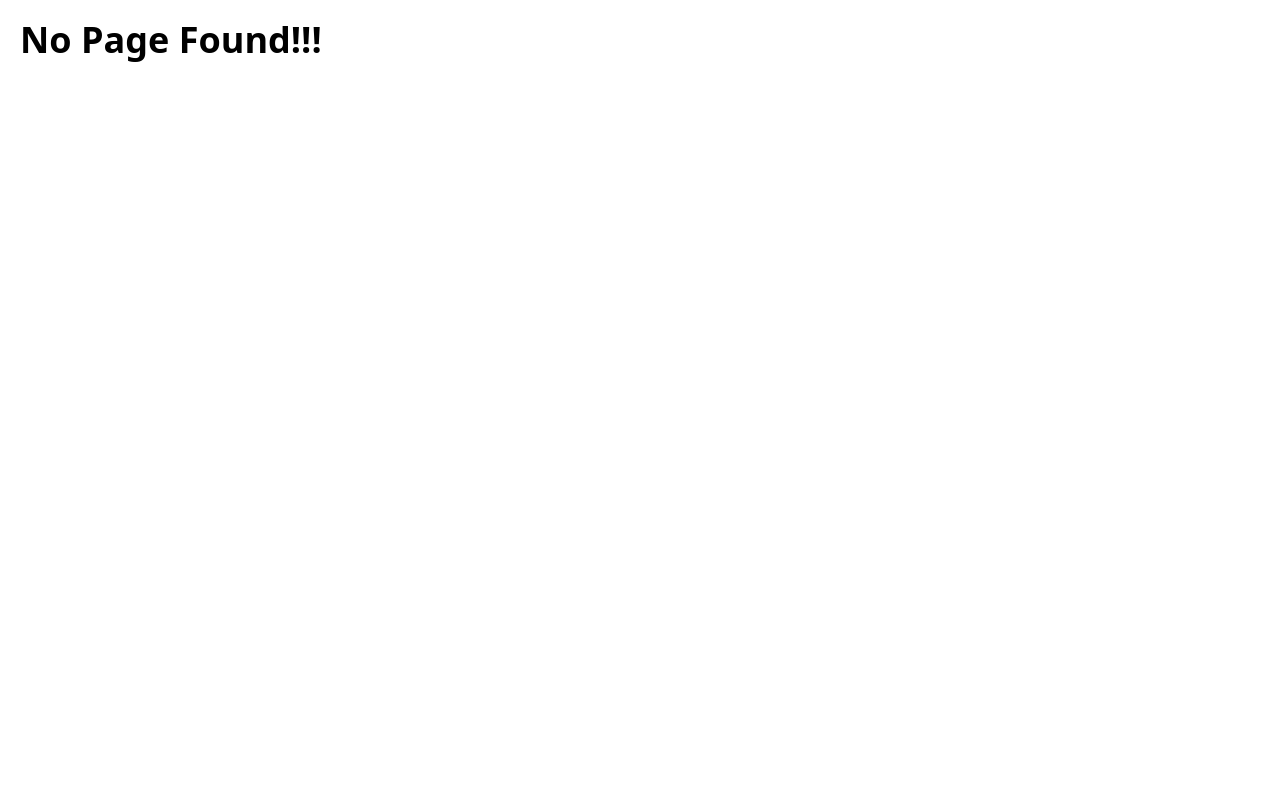
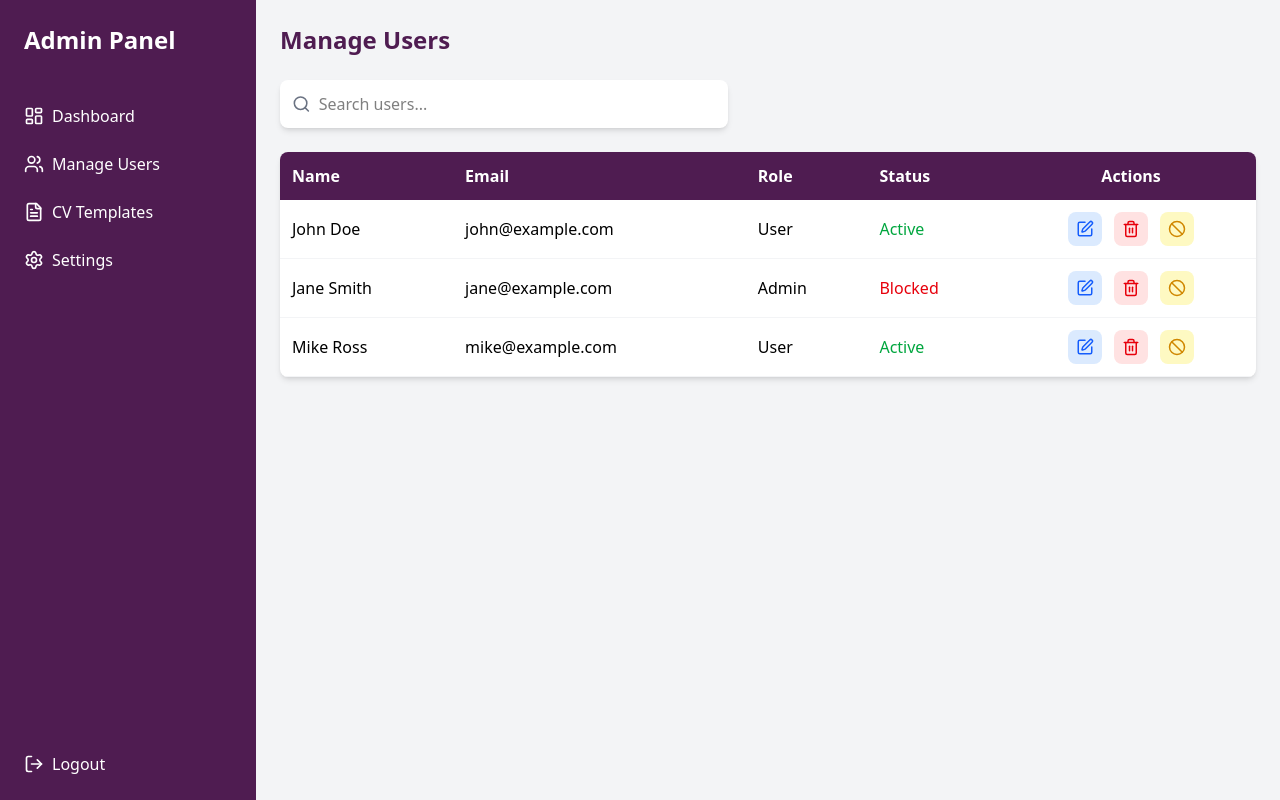
Before and after one commit to Ahshan-Haquc/CV_Maker, a React (Vite) app in the folder CV/: page /adminDashboard in a window 1280 px wide. Built offline with nearby package versions, Linux system fonts and the light colour scheme; no server answers.

Commit message:
admin UI complete

```diff
--- a/CV/src/App.jsx
+++ b/CV/src/App.jsx
@@ -26,6 +26,7 @@ import ViewFormalCV2 from "./components/ViewFormalCV2";
 import './assets/customStyle.css'
 import AppLayout from "./components/layout/AppLayout";
 import SignupAdmin from "./pages/signupAdmin";
+import AdminManageUsers from "./pages/AdminManageUsers";
 
 function App() {
   return (
@@ -54,8 +55,10 @@ function App() {
                     <Route path="activities" element={<Activities />} />
                     <Route path="reference" element={<Reference />} />
                     <Route path="addSection" element={<AddSection />} />
+                    {/* for admin dashboard */}
                   </Route>
                 </Route>
+                <Route path="/adminDashboard" element={<AdminManageUsers />} />
                 <Route path="/viewFormalCV" element={<ViewFormalCV />} />
                 <Route path="/viewFormalCV2" element={<ViewFormalCV2 />} />
                 <Route path="/viewCV" element={<ViewCV />} />
--- a/CV/src/components/Login.jsx
+++ b/CV/src/components/Login.jsx
@@ -34,13 +34,23 @@ const Login = () => {
         }),
       });
       const data = await response.json();
-      console.log("user", data.user);
+      console.log("user is : ", data);
       if (response.ok) {
-        alert("Login succesfull.");
+        console.log("w1")
+
         setUser(data.user); // Set user in context
+        console.log(user);
+        console.log("wx")
 
         //navigating to dashboard
-        navigate("/");
+        if (data.user.role === "admin") {
+          console.log("w2")
+          navigate("/adminDashboard");
+          console.log("w33")
+        } else {
+          console.log("w3333")
+          navigate("/");
+        }
       } else {
         alert("Login unsuccesful. Please try later!");
       }
--- /dev/null
+++ b/CV/src/components/layout/AdminSideBar.jsx
@@ -0,0 +1,51 @@
+import React from 'react';
+import {
+    LayoutDashboard,
+    Users,
+    FileText,
+    Settings,
+    LogOut,
+} from "lucide-react";
+
+const AdminSideBar = () => {
+    return (
+        <aside className="w-64 bg-[#4F1C51] text-white flex flex-col">
+            <div className="p-6 text-2xl font-bold ">
+                Admin Panel
+            </div>
+            <nav className="flex-1 p-4 space-y-2">
+                <a
+                    href="#"
+                    className="flex items-center p-2 rounded-lg hover:bg-purple-700"
+                >
+                    <LayoutDashboard className="mr-2 h-5 w-5" /> Dashboard
+                </a>
+                <a
+                    href="#"
+                    className="flex items-center p-2 rounded-lg hover:bg-purple-700"
+                >
+                    <Users className="mr-2 h-5 w-5" /> Manage Users
+                </a>
+                <a
+                    href="#"
+                    className="flex items-center p-2 rounded-lg hover:bg-purple-700"
+                >
+                    <FileText className="mr-2 h-5 w-5" /> CV Templates
+                </a>
+                <a
+                    href="#"
+                    className="flex items-center p-2 rounded-lg hover:bg-purple-700"
+                >
+                    <Settings className="mr-2 h-5 w-5" /> Settings
+                </a>
+            </nav>
+            <div className="p-4">
+                <button className="flex items-center w-full p-2 rounded-lg hover:bg-purple-700">
+                    <LogOut className="mr-2 h-5 w-5" /> Logout
+                </button>
+            </div>
+        </aside>
+    );
+};
+
+export default AdminSideBar;
--- /dev/null
+++ b/CV/src/pages/AdminDashboard.jsx
@@ -0,0 +1,73 @@
+import React from "react";
+
+import AdminSideBar from "../components/layout/AdminSideBar";
+
+const AdminDashboard = () => {
+    return (
+        <div className="flex h-screen w-screen bg-gray-100">
+            <AdminSideBar />
+
+            {/* Main Content */}
+            <main className="flex-1 p-6 overflow-y-auto">
+                <h1 className="text-3xl font-bold text-gray-800 mb-6">
+                    Admin Dashboard
+                </h1>
+
+                {/* Stats */}
+                <div className="grid grid-cols-1 md:grid-cols-3 gap-6 mb-6">
+                    <div className="bg-white shadow rounded-xl p-6">
+                        <h2 className="text-gray-500">Total Users</h2>
+                        <p className="text-3xl font-bold">1,250</p>
+                    </div>
+                    <div className="bg-white shadow rounded-xl p-6">
+                        <h2 className="text-gray-500">CVs Generated</h2>
+                        <p className="text-3xl font-bold">3,450</p>
+                    </div>
+                    <div className="bg-white shadow rounded-xl p-6">
+                        <h2 className="text-gray-500">Templates</h2>
+                        <p className="text-3xl font-bold">12</p>
+                    </div>
+                </div>
+
+                {/* Recent Users Table - means who registered within last 30 days*/}
+                <div className="bg-white shadow rounded-xl p-6">
+                    <h2 className="text-xl font-bold mb-4">Recent Users</h2>
+                    <table className="w-full text-left border-collapse">
+                        <thead>
+                            <tr className="bg-gray-100">
+                                <th className="p-2">Name</th>
+                                <th className="p-2">Email</th>
+                                <th className="p-2">Status</th>
+                                <th className="p-2">Action</th>
+                            </tr>
+                        </thead>
+                        <tbody>
+                            <tr className="border-t">
+                                <td className="p-2">John Doe</td>
+                                <td className="p-2">john@example.com</td>
+                                <td className="p-2 text-green-600">Active</td>
+                                <td className="p-2">
+                                    <button className="text-blue-500 hover:underline">
+                                        Edit
+                                    </button>
+                                </td>
+                            </tr>
+                            <tr className="border-t">
+                                <td className="p-2">Jane Smith</td>
+                                <td className="p-2">jane@example.com</td>
+                                <td className="p-2 text-red-600">Inactive</td>
+                                <td className="p-2">
+                                    <button className="text-blue-500 hover:underline">
+                                        Edit
+                                    </button>
+                                </td>
+                            </tr>
+                        </tbody>
+                    </table>
+                </div>
+            </main>
+        </div>
+    );
+};
+
+export default AdminDashboard;
--- /dev/null
+++ b/CV/src/pages/AdminManageUsers.jsx
@@ -0,0 +1,94 @@
+import React, { useState } from "react";
+import { Search, Edit, Trash2, Ban } from "lucide-react";
+import AdminSideBar from "../components/layout/AdminSideBar";
+
+const ManageUsers = () => {
+    const [search, setSearch] = useState("");
+
+    // Example users data
+    const users = [
+        { id: 1, name: "John Doe", email: "john@example.com", role: "User", status: "Active" },
+        { id: 2, name: "Jane Smith", email: "jane@example.com", role: "Admin", status: "Blocked" },
+        { id: 3, name: "Mike Ross", email: "mike@example.com", role: "User", status: "Active" },
+    ];
+
+    // Filter users by search text
+    const filteredUsers = users.filter(
+        (u) =>
+            u.name.toLowerCase().includes(search.toLowerCase()) ||
+            u.email.toLowerCase().includes(search.toLowerCase())
+    );
+
+    return (
+        <div className="flex h-screen w-screen bg-gray-100">
+            <AdminSideBar />
+            <div className="flex-1 p-6 overflow-y-auto">
+                {/* Header */}
+                <h2 className="text-2xl font-bold text-[#4F1C51] mb-6">Manage Users</h2>
+
+                {/* Search Bar */}
+                <div className="flex items-center bg-white rounded-lg shadow-md p-3 mb-6 w-full max-w-md">
+                    <Search className="text-gray-500 mr-2" size={20} />
+                    <input
+                        type="text"
+                        placeholder="Search users..."
+                        className="w-full outline-none"
+                        value={search}
+                        onChange={(e) => setSearch(e.target.value)}
+                    />
+                </div>
+
+                {/* Users Table */}
+                <div className="overflow-x-auto bg-white rounded-lg shadow-md">
+                    <table className="w-full border-collapse">
+                        <thead>
+                            <tr className="bg-[#4F1C51] text-white text-left">
+                                <th className="p-3">Name</th>
+                                <th className="p-3">Email</th>
+                                <th className="p-3">Role</th>
+                                <th className="p-3">Status</th>
+                                <th className="p-3 text-center">Actions</th>
+                            </tr>
+                        </thead>
+                        <tbody>
+                            {filteredUsers.map((user) => (
+                                <tr key={user.id} className="border-b border-gray-100 hover:bg-gray-100">
+                                    <td className="p-3">{user.name}</td>
+                                    <td className="p-3">{user.email}</td>
+                                    <td className="p-3">{user.role}</td>
+                                    <td
+                                        className={`p-3 font-medium ${user.status === "Active" ? "text-green-600" : "text-red-600"
+                                            }`}
+                                    >
+                                        {user.status}
+                                    </td>
+                                    <td className="p-3 flex justify-center gap-3">
+                                        <button className="p-2 bg-blue-100 hover:bg-blue-200 rounded-lg">
+                                            <Edit className="text-blue-600" size={18} />
+                                        </button>
+                                        <button className="p-2 bg-red-100 hover:bg-red-200 rounded-lg">
+                                            <Trash2 className="text-red-600" size={18} />
+                                        </button>
+                                        <button className="p-2 bg-yellow-100 hover:bg-yellow-200 rounded-lg">
+                                            <Ban className="text-yellow-600" size={18} />
+                                        </button>
+                                    </td>
+                                </tr>
+                            ))}
+
+                            {filteredUsers.length === 0 && (
+                                <tr>
+                                    <td colSpan="5" className="p-6 text-center text-gray-500">
+                                        No users
+                                    </td>
+                                </tr>
+                            )}
+                        </tbody>
+                    </table>
+                </div>
+            </div>
+        </div>
+    );
+};
+
+export default ManageUsers;
```
Also changed, not shown: 2 other files (tests, documents, lock files or other folders).
